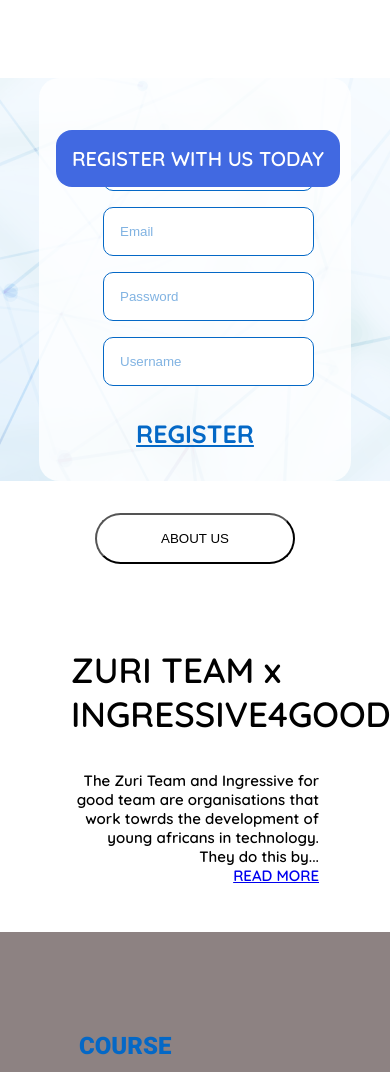
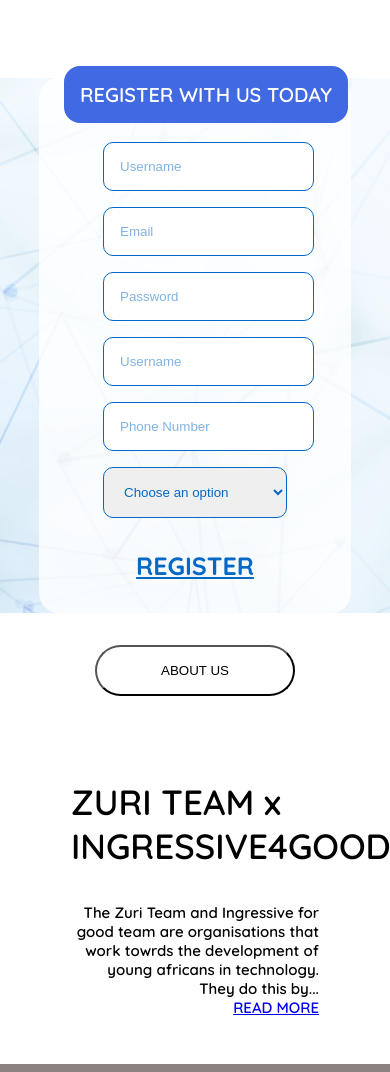
Before and after one commit to habeebability/Team-kakashi-zuri-page, a plain HTML site: page index.html in a window 390 px wide. Shown: the part 2702-3774 px from the top of the page. Drawn offline with Linux system fonts and the light colour scheme.

Commit message:
added phone number and select track options

```diff
--- a/css/style.css
+++ b/css/style.css
@@ -199,8 +199,8 @@
 }
 .form-reg {
   position: absolute;
-  top: 2rem;
-  left: 3.5rem;
+  top: -2rem;
+  left: 4rem;
   display: flex;
   flex: 0;
   justify-content: center;
@@ -290,7 +290,14 @@
 /* .ml-auto {
   margin-left: 0;
 } */
-
+select {
+  width: 37rem;
+  border-radius: 10px;
+  padding: 1rem;
+  border: 1px solid #0468C6;
+  background-color: none;
+  color: #0468C6;
+}
 
 
 
@@ -316,7 +323,7 @@
   }
   .form-reg {
     position: absolute;
-    top: 3rem;
+    top: 2rem;
     left: 45rem;
     display: flex;
     flex: 0;
--- a/index.html
+++ b/index.html
@@ -67,9 +67,15 @@
           <div class="form-div">
           <input type="text" name="username" placeholder="Username">
           <input type="password" name="password" placeholder="Email">
-          <input type="text"name="password" placeholder="Password">
-          <input type="text" name="confirm-password" placeholder="Username">
-
+          <input type="password"name="password" placeholder="Password">
+          <input type="password" name="confirm-password" placeholder="Username">
+          <input type="text" name="phone-number" placeholder="Phone Number">
+          <select name="slct" id="slct">
+            <option selected disabled>Choose an option</option>
+            <option value="1">Frontend</option>
+            <option value="2">Backend</option>
+            <option value="3">Mobile</option>
+          </select>
 
         </div>
         <div class="reg-link">
```
